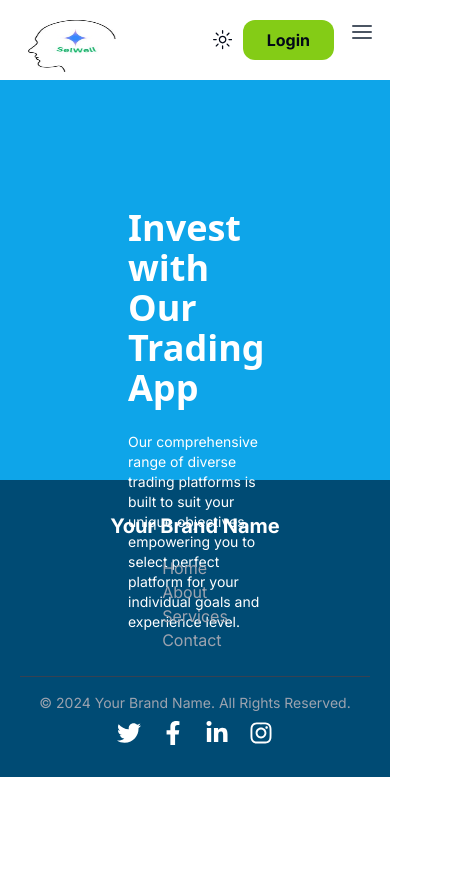
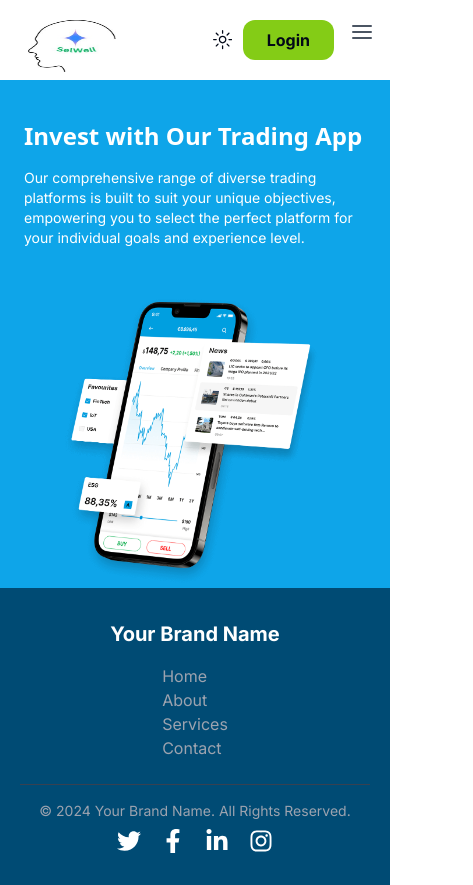
Before and after one commit to TheSoftNode/selwel, a Next.js app in the folder Frontend/: page / in a window 390 px wide. Shown: the whole page, 473 px wide, since content can reach past the window. Before the commit the page ends 844 px from the top, so only its background shows below. Built offline with nearby package versions, Linux system fonts and the light colour scheme.

Commit message:
made the home page responsive

```diff
--- a/Frontend/components/Header/Header.tsx
+++ b/Frontend/components/Header/Header.tsx
@@ -1,8 +1,6 @@
 "use client";
 
 import React, { useEffect, useState } from "react";
-
-//components
 import Nav from "./Nav";
 import { usePathname } from "next/navigation";
 import ThemeToggler from "../Theme/ThemeToggler";
@@ -19,20 +17,27 @@ const Header = (props: Props) =>
 
   useEffect(() =>
   {
-    const scrollYPos: any = window.addEventListener("scroll", () =>
+    const handleScroll = () =>
     {
-      window.scrollY > 50 ? setHeader(true) : setHeader(false);
-    });
+      setHeader(window.scrollY > 80);
+    };
 
-    return () => window.removeEventListener("scroll", scrollYPos);
-  });
+    // Attach the scroll event listener
+    window.addEventListener("scroll", handleScroll);
+
+    // Call the handleScroll function to set the initial state correctly
+    handleScroll();
+
+    // Clean up the event listener on unmount
+    return () => window.removeEventListener("scroll", handleScroll);
+  }, []);
 
   return (
     <header
       className={`${header
-        ? "bg-white shadow-lg dark:bg-accent "
+        ? "bg-white shadow-lg dark:bg-accent"
         : "dark:bg-transparent"
-        } sticky top-0 z-30 transition-all ${pathname === "/" && ""}`}
+        } sticky top-0 z-[300] transition-all ${pathname === "/" && ""}`}
     >
       <div className="mx-auto">
         <div className="flex justify-between items-center">
@@ -47,12 +52,10 @@ const Header = (props: Props) =>
             {/* nav */}
             <Nav
               containerStyles="hidden md:flex gap-x-8 items-center"
-              linkStyles="relative hover:text-primary  transition-all"
-              underlineStyles="absolute left-0 top-full bg-primary h-[2px]  w-full"
+              linkStyles="relative hover:text-primary transition-all"
+              underlineStyles="absolute left-0 top-full bg-primary h-[2px] w-full"
             />
-
             <ThemeToggler />
-
             <Link href={'auth/login'} className='px-6 p-2 md:ml-6 font-bold bg-lime-500 rounded-xl'>
               Login
             </Link>
--- a/Frontend/components/Hero/Hero.tsx
+++ b/Frontend/components/Hero/Hero.tsx
@@ -1,29 +1,29 @@
-import React from 'react'
-import Image from 'next/image'
+import React from 'react';
+import Image from 'next/image';
 
-const Hero = () =>
-{
+const Hero = () => {
     return (
-        <div className=' bg-sky-500 w-full  h-[400px] flex mx-auto'>
-            <div className='basis-[55%]'>
-                <h1 className=' text-4xl px-32 pt-32 font-sans font-extrabold text-white'>
-                    Invest with Our Trading App</h1>
-                <p className='text-sm text-white pt-6 px-32'>Our comprehensive range of diverse trading platforms is built to suit your unique
-                    objectives,<br />empowering you to select perfect platform for your individual goals and experience
-                    level.
+        <div className='bg-sky-500 w-full h-auto flex flex-col md:flex-row mx-auto'>
+            <div className='md:basis-[55%] px-6 md:px-32 pt-10 md:pt-32'>
+                <h1 className='text-2xl md:text-4xl font-sans font-extrabold text-white'>
+                    Invest with Our Trading App
+                </h1>
+                <p className='text-sm text-white pt-4 md:pt-6'>
+                    Our comprehensive range of diverse trading platforms is built to suit your unique objectives,<br />
+                    empowering you to select the perfect platform for your individual goals and experience level.
                 </p>
             </div>
-            <div className='basis-[45%]'>
+            <div className='md:basis-[45%] flex justify-center md:justify-end pt-10 md:pt-14 pr-0 md:pr-20'>
                 <Image
                     width={550}
                     height={450}
-                    className='w-[550px] h-[450px] pt-14 pr-20 '
+                    className='w-[300px] h-[300px] md:w-[550px] md:h-[450px]'
                     alt="phoneimg"
                     src={"/hero/phone.png"}
                 />
             </div>
         </div>
-    )
+    );
 }
 
-export default Hero
+export default Hero;
```
